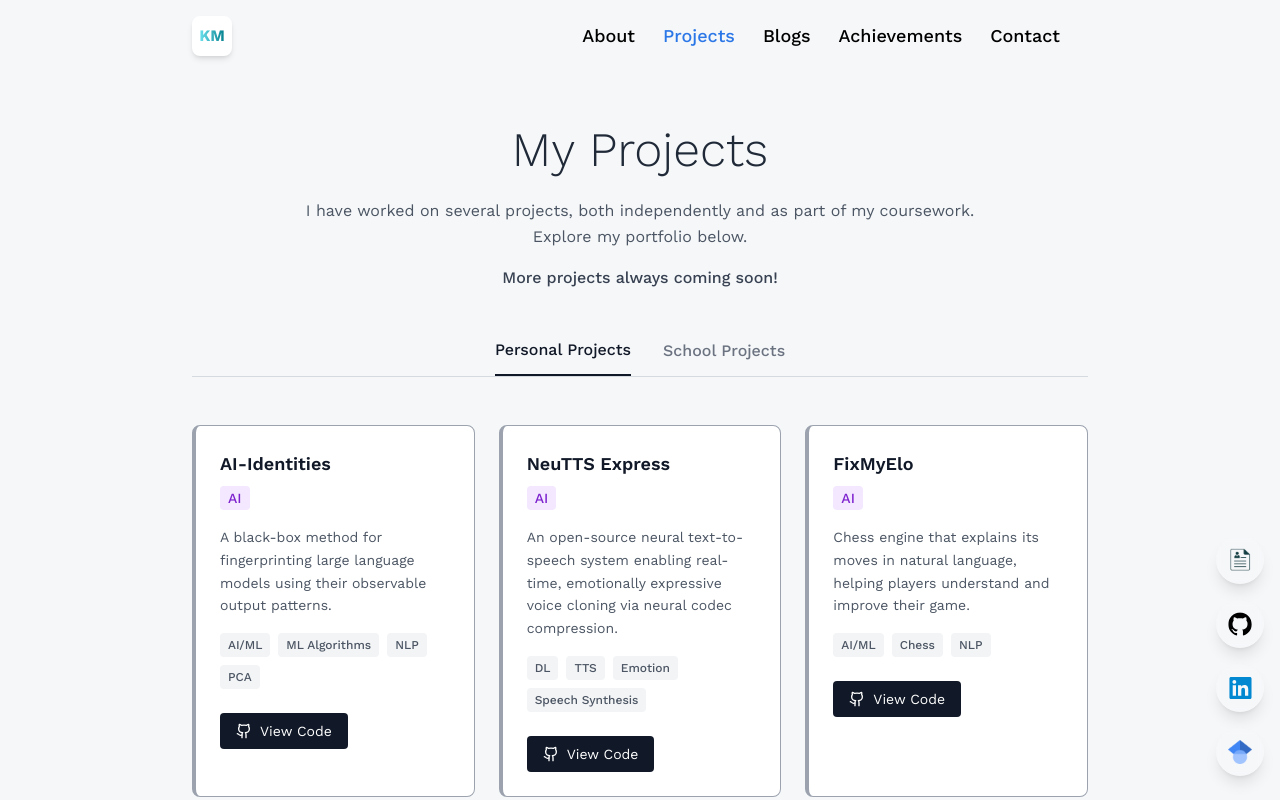
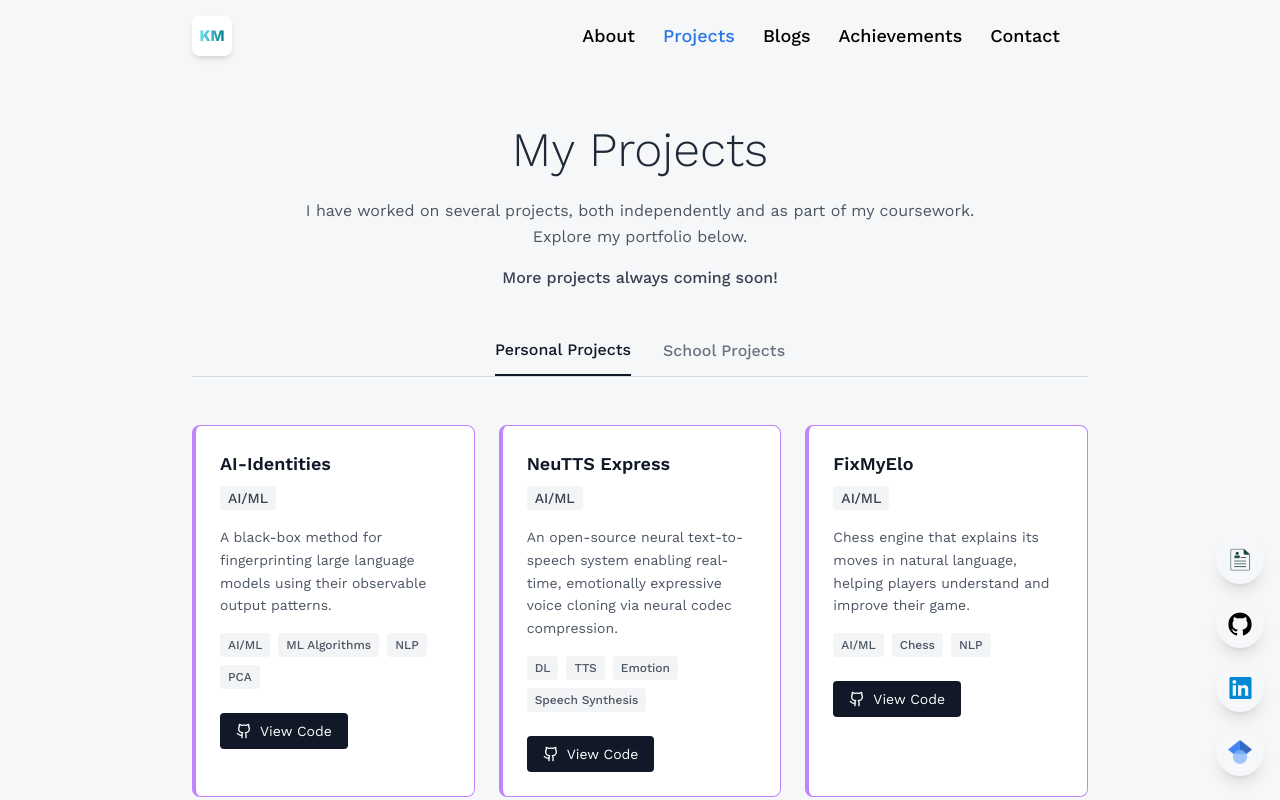
Before and after one commit to Khushi-Malik/KhushiPersonalWebsite, a React (Vite) app in the folder khushi-portfolio/: page /projects in a window 1280 px wide. Shown: the top 800 px of the page. Built offline with nearby package versions, Linux system fonts and the light colour scheme.

Commit message:
Update index.js

```diff
--- a/khushi-portfolio/src/constants/index.js
+++ b/khushi-portfolio/src/constants/index.js
@@ -171,7 +171,7 @@ export const MyProjects = [
         description: 'A black-box method for fingerprinting large language models using their observable output patterns.',
         link: 'https://github.com/CSC392-CSC492-Building-AI-ML-systems/ai-identities',
         tags: ['AI/ML', 'ML Algorithms', 'NLP', 'PCA'],
-        category: 'AI'
+        category: 'AI/ML'
     },
     {
         iconURL: null,
@@ -179,7 +179,7 @@ export const MyProjects = [
         description: 'An open-source neural text-to-speech system enabling real-time, emotionally expressive voice cloning via neural codec compression.',
         link: 'https://github.com/BarryFutureman/NeuTTS-Express',
         tags: ['DL', 'TTS', 'Emotion', 'Speech Synthesis'],
-        category: 'AI'
+        category: 'AI/ML'
     },
     {
         iconURL: null,
@@ -187,7 +187,7 @@ export const MyProjects = [
         description: 'Chess engine that explains its moves in natural language, helping players understand and improve their game.',
         link: 'https://github.com/Khushi-Malik',
         tags: ['AI/ML', 'Chess', 'NLP'],
-        category: 'AI'
+        category: 'AI/ML'
     },
     {
         iconURL: null,
@@ -195,7 +195,7 @@ export const MyProjects = [
         description: 'WINNER OF GENAI: A WebApp that uses AI to generate personalized art tours in a 3d museum based on user preferences.',
         link: 'https://github.com/Khushi-Malik/gen-ai-art-museum',
         tags: ['AI', '3D', 'Web', 'Award Winner'],
-        category: 'AI',
+        category: 'AI/ML',
         isWinner: true
     },
     {
@@ -204,7 +204,7 @@ export const MyProjects = [
         description: 'An iOS app that helps users break bad habits through personalized strategies and progress tracking.',
         link: 'https://github.com/Khushi-Malik/HabitBreaker',
         tags: ['iOS', 'Mobile', 'Health'],
-        category: 'Mobile'
+        category: 'AI/ML'
     },
     // {
     //     iconURL: null,
@@ -287,7 +287,7 @@ export const SchoolProjects = [
         description: 'A machine learning model that predicts the likelihood of a a dish being sushi, pizza, or shwarma based on real data obtained from human surveys.',
         link: 'https://github.com/Khushi-Malik',
         tags: ['ML', 'Python', 'Data Science'],
-        category: 'AI'
+        category: 'AI/ML'
     },
     {
         iconURL: null,
```
